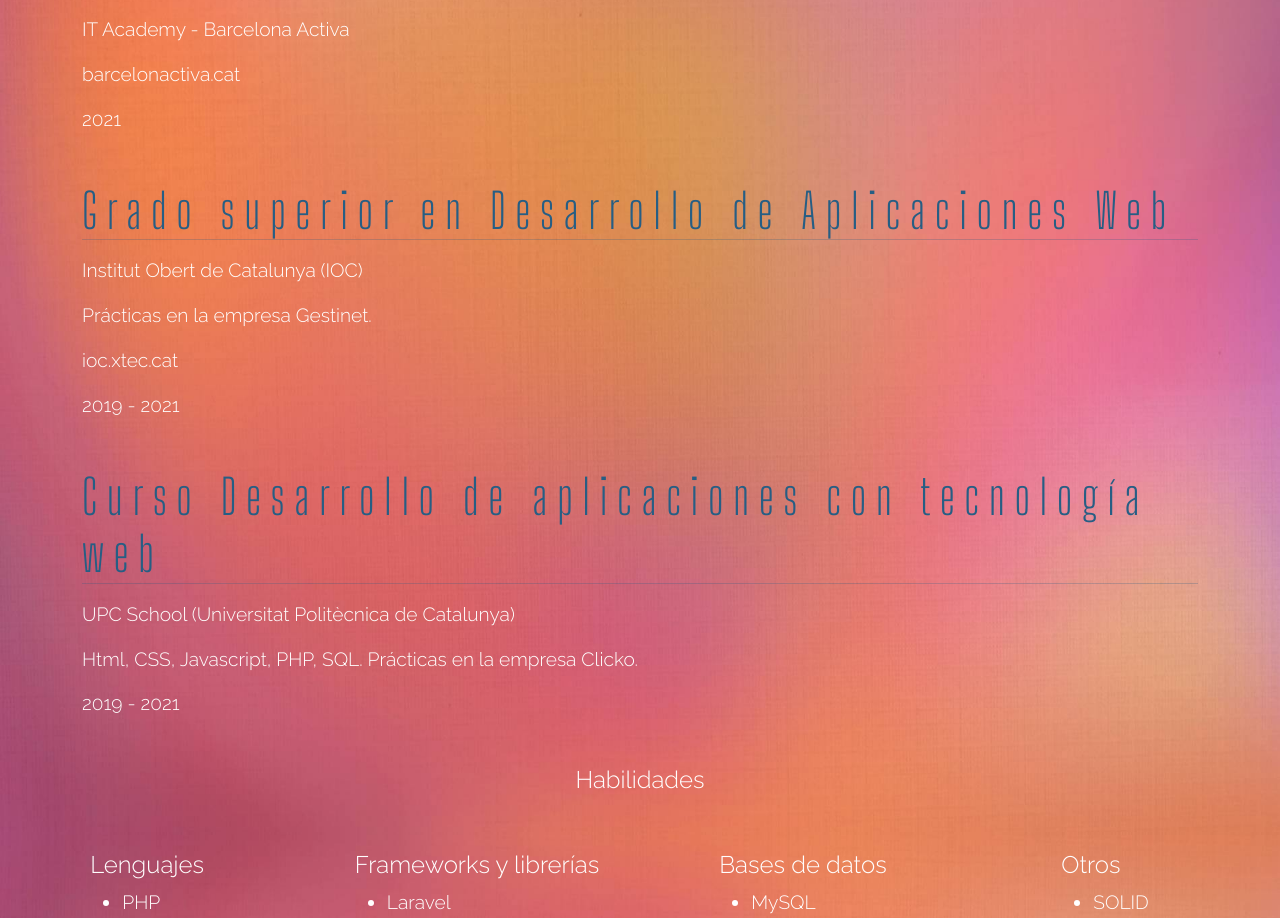
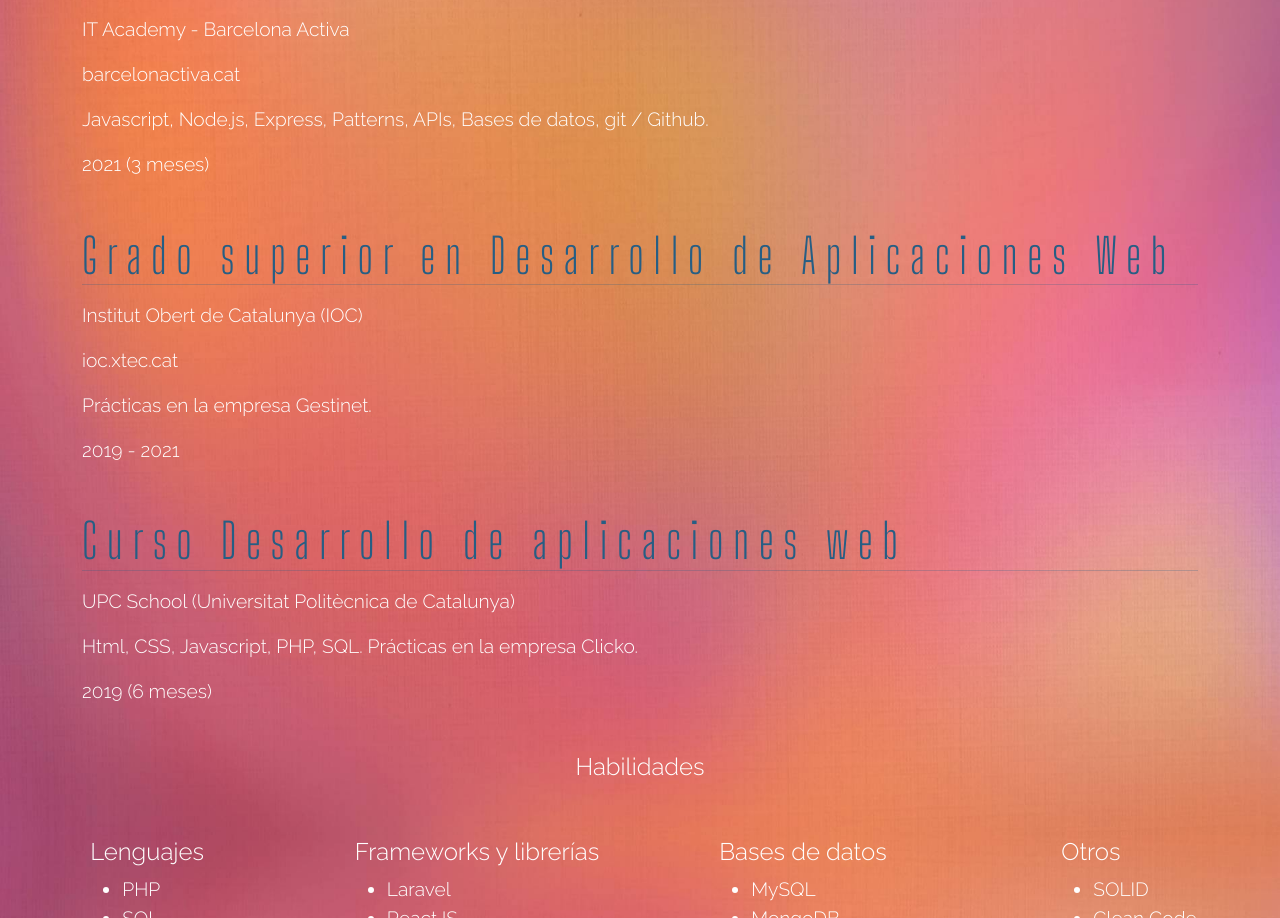
Before and after one commit to maparcepel/portafolio, a React (Create React App) app: page / in a window 1280 px wide. Shown: the part 3881-4799 px from the top of the page. Built offline with nearby package versions, Linux system fonts and the light colour scheme.

Commit message:
more info at education

```diff
--- a/src/components/parts/EducationCard.jsx
+++ b/src/components/parts/EducationCard.jsx
@@ -13,16 +13,19 @@
       <p>
         {t[edu.id].school}
       </p>
-      {t[edu.id].description && (
-        <p>{t[edu.id].description}</p>
-      )}
+
       {edu.web && (
         <p>
           <a href={edu.url} target="_blank" rel="noopener noreferrer">{edu.web}</a>
         </p>
       )}
+
+      {t[edu.id].description && (
+        <p>{t[edu.id].description}</p>
+      )}
+
       <p>
-        {edu.period}
+        {t[edu.id].period}
       </p>
     </div>
   )
--- a/src/data/educationPrograms.js
+++ b/src/data/educationPrograms.js
@@ -3,18 +3,15 @@
     id: 'barcelona_activa',
     web: 'barcelonactiva.cat',
     url: 'https://www.barcelonactiva.cat/es/itacademy',
-    period: '2021',
   },
   {
     id: 'ioc',
     web: 'ioc.xtec.cat',
     url: 'https://ioc.xtec.cat/educacio/cfgs-daw',
-    period: '2019 - 2021',
   },
   {
     id: 'upc_school',
     web: '',
     url: '',
-    period: '2019 - 2021',
   }
 ];
--- a/src/locales/education.js
+++ b/src/locales/education.js
@@ -41,17 +41,21 @@
     ],
     barcelona_activa: {
       title: 'Backend con Node.js.',
-      school: 'IT Academy - Barcelona Activa'
+      school: 'IT Academy - Barcelona Activa',
+      description: 'Javascript, Node.js, Express, Patterns, APIs, Bases de datos, git / Github.',
+      period: '2021 (3 meses)',
     },
     ioc: {
       title: 'Grado superior en Desarrollo de Aplicaciones Web',
       school: 'Institut Obert de Catalunya (IOC)',
-      description: 'Prácticas en la empresa Gestinet.'
+      description: 'Prácticas en la empresa Gestinet.',
+      period: '2019 - 2021',
     },
     upc_school: {
-      title: 'Curso Desarrollo de aplicaciones con tecnología web',
+      title: 'Curso Desarrollo de aplicaciones web',
       school: 'UPC School (Universitat Politècnica de Catalunya)',
-      description: 'Html, CSS, Javascript, PHP, SQL. Prácticas en la empresa Clicko.'
+      description: 'Html, CSS, Javascript, PHP, SQL. Prácticas en la empresa Clicko.',
+      period: '2019 (6 meses)',
     }
   },
 };
```
